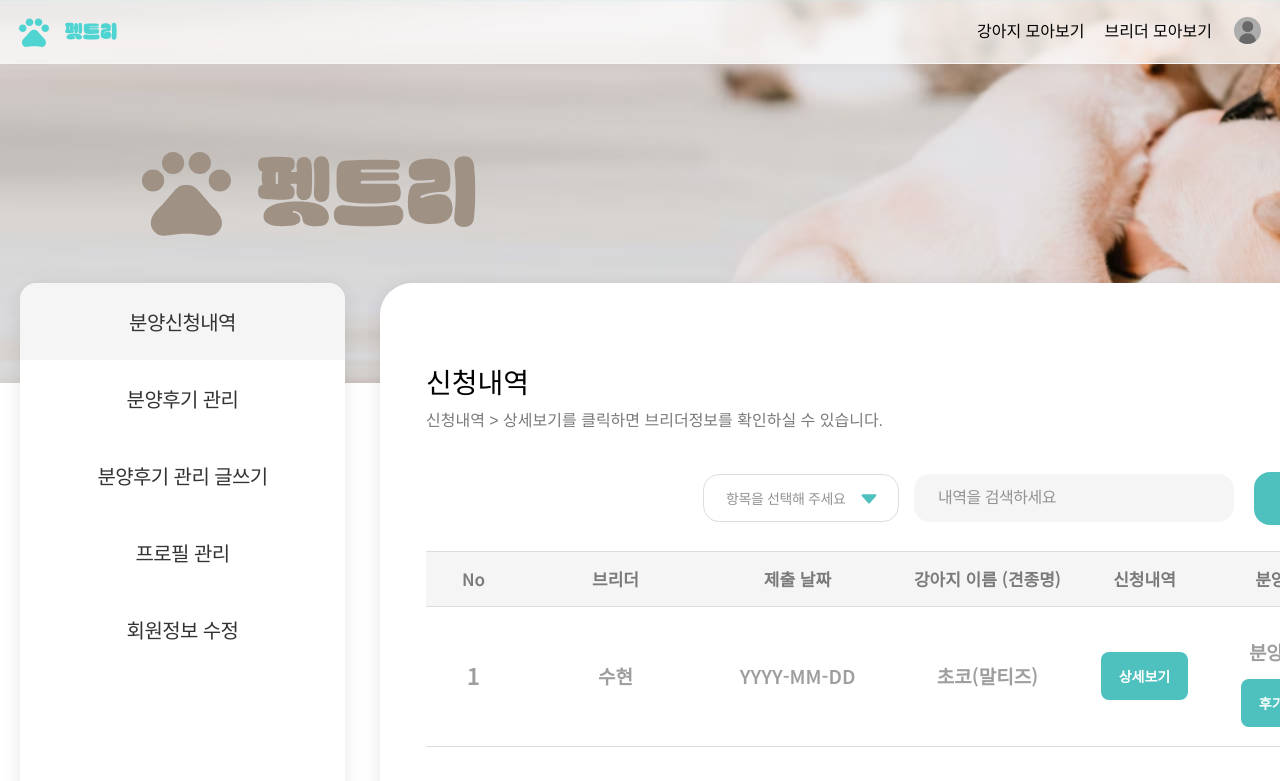
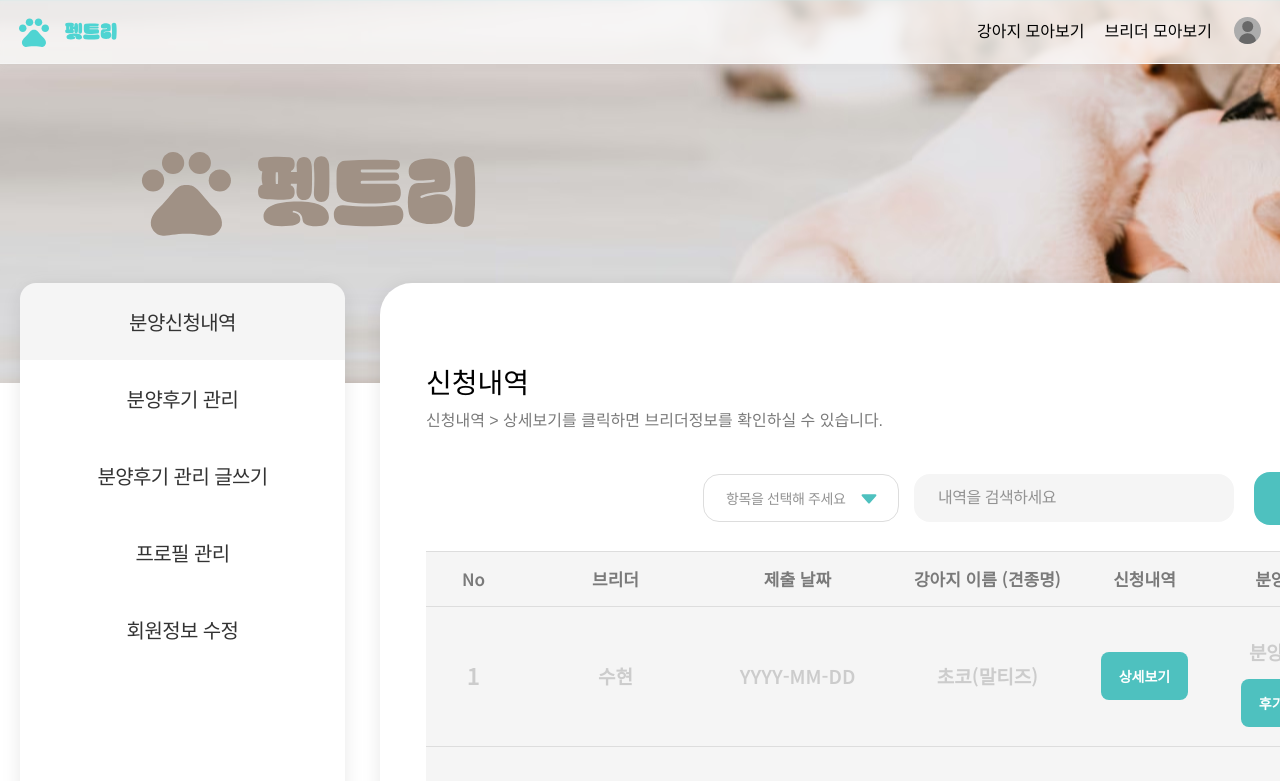
Before and after one commit to next-petree/frontend, a React (Create React App) app: page /mypage/adopt in a window 1280 px wide. Shown: the top 781 px of the page. Built offline with nearby package versions, Linux system fonts and the light colour scheme; no server answers; a web font is replaced by a local one.

Commit message:
Fix: TableBoard에서 disabled 표기 실수 수정

```diff
--- a/src/components/common/board/TableBoard.tsx
+++ b/src/components/common/board/TableBoard.tsx
@@ -114,7 +114,7 @@ const TableBoard = ({ category, children, ...props }: TableBoardProps) => {
 
 const TbodyItems = ({ isDisabled, children, ...props }: TbodyItemsProps) => {
   return (
-    <tr className={isDisabled ? '' : 'disabled'} {...props}>
+    <tr className={isDisabled ? 'disabled' : ''} {...props}>
       {children}
     </tr>
   );
--- a/src/pages/mypage/adopt/Breeder.tsx
+++ b/src/pages/mypage/adopt/Breeder.tsx
@@ -79,7 +79,7 @@ const BreederBoard = () => {
       <TableBoard category={listCategory}>
         {list?.map(({ matchingId, adopterNickname, submitDate, nameAndBreed, isProcessed }) => {
           return (
-            <TableBoard.TbodyItems key={matchingId} isDisabled={isProcessed}>
+            <TableBoard.TbodyItems key={matchingId} isDisabled={!isProcessed}>
               <td className="uid matching-id">{matchingId}</td>
               <td className="adopter-nickname,">{adopterNickname}</td>
               <td className="submit-date">{submitDate}</td>
```
